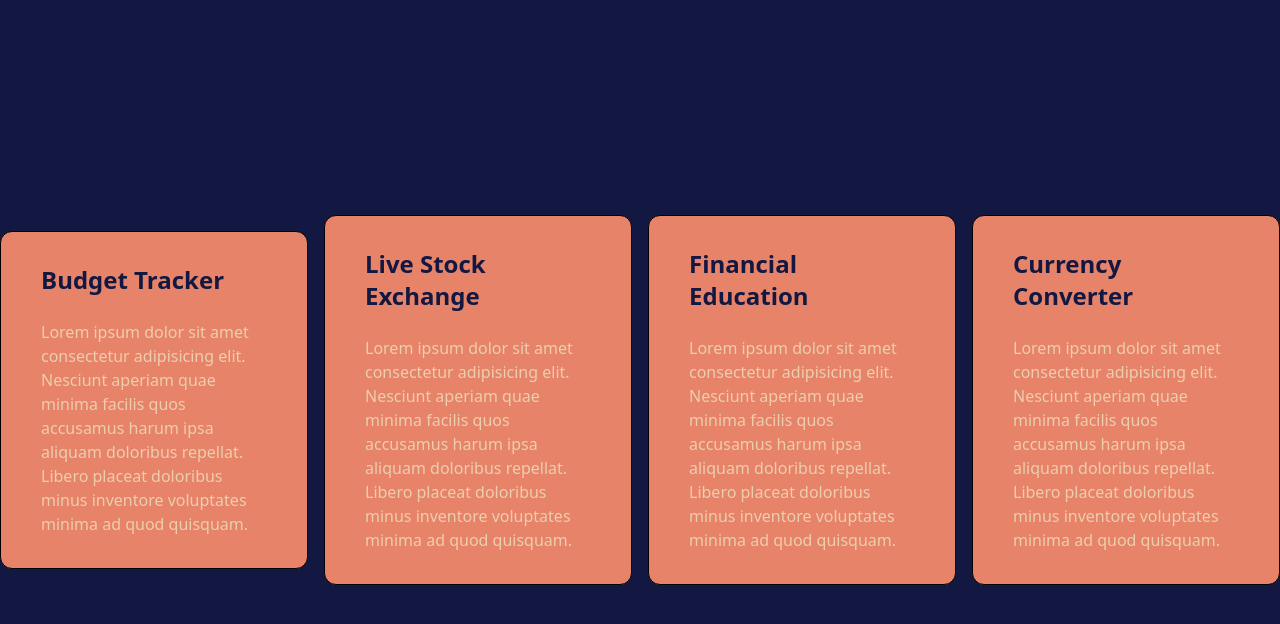
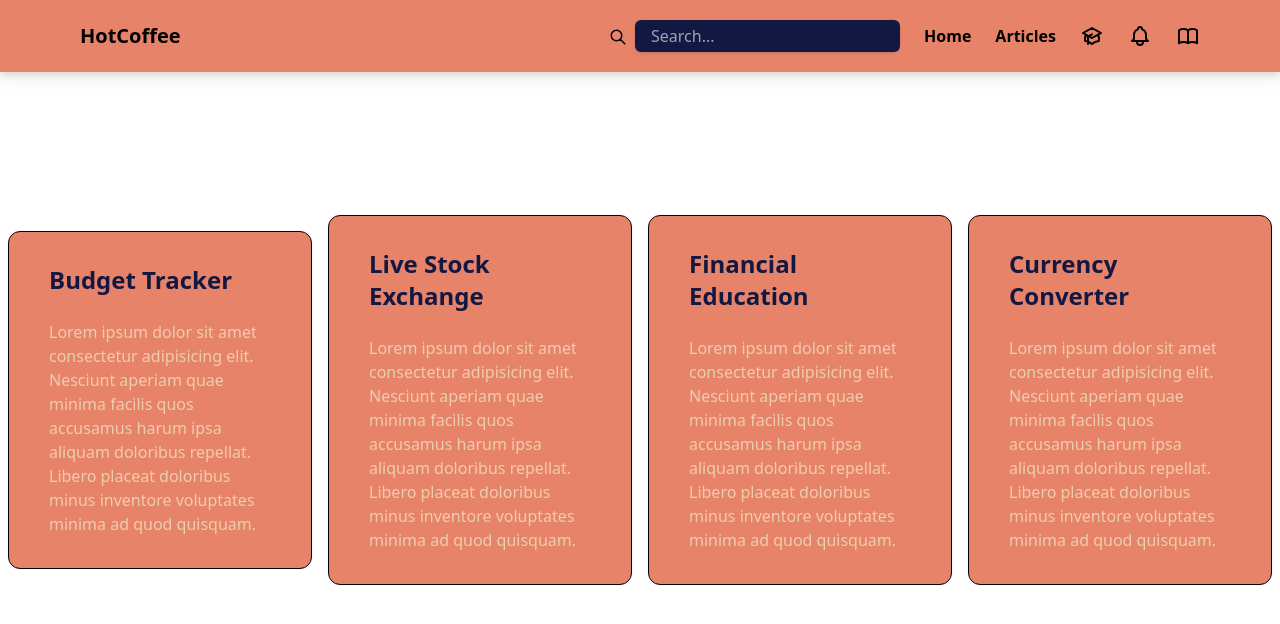
Before and after one commit to highintoxic/the-balance, a React (Vite) app in the folder frontend/: page / in a window 1280 px wide. Shown: the top 624 px of the page. Built offline with nearby package versions, Linux system fonts and the light colour scheme.

Commit message:
Added NavBar

```diff
--- a/frontend/src/App.jsx
+++ b/frontend/src/App.jsx
@@ -1,14 +1,11 @@
-import Card from "./components/card";
-import links from "./pages.json";
+import Home from './pages/home'
+import NavBar from './components/navbar';
 function App() {
 
 	return (
 		<div>
-			<div className='flex justify-center items-center h-screen space-x-4 bg-primary'>
-				{links.map((x, i) => {
-					return <Card key={i} title={x.title} desc={x.desc} link={x.link} />;
-				})}
-			</div>
+			<NavBar/>
+			<Home/>
 		</div>
 	);
 }
--- /dev/null
+++ b/frontend/src/components/navbar.jsx
@@ -0,0 +1,92 @@
+import { Component } from "react";
+
+export default class NavBar extends Component {
+	render() {
+		return (
+			<nav className='fixed top-0 z-10 w-full bg-secondary drop-shadow-lg'>
+				<div className='flex justify-between px-20 py-5 items-center'>
+					<h1 className='text-xl text-gray-800 font-bold'>HotCoffee</h1>
+					<div className='flex items-center'>
+						<div className='flex items-center px-6'>
+							<svg
+								xmlns='http://www.w3.org/2000/svg'
+								className='h-5 w-5 pt-0.5 text-gray-600'
+								fill='none'
+								viewBox='0 0 24 24'
+								stroke='currentColor'
+							>
+								<path
+									strokeLinecap='round'
+									strokeLinejoin='round'
+									strokeWidth='2'
+									d='M21 21l-6-6m2-5a7 7 0 11-14 0 7 7 0 0114 0z'
+								/>
+							</svg>
+							<input
+								className='ml-2 block w-full py-1 pl-9 pr-3 sm:px-4 sm:font-medium outline-none shadow bg-primary rounded-md'
+								type='text'
+								name='search'
+								id='search'
+								placeholder='Search...'
+							/>
+						</div>
+						<ul className='flex items-center space-x-6'>
+							<li className='font-semibold text-gray-700'>Home</li>
+							<li className='font-semibold text-gray-700'>Articles</li>
+							<li>
+								<svg
+									xmlns='http://www.w3.org/2000/svg'
+									className='h-6 w-6'
+									fill='none'
+									viewBox='0 0 24 24'
+									stroke='currentColor'
+								>
+									<path d='M12 14l9-5-9-5-9 5 9 5z' />
+									<path d='M12 14l6.16-3.422a12.083 12.083 0 01.665 6.479A11.952 11.952 0 0012 20.055a11.952 11.952 0 00-6.824-2.998 12.078 12.078 0 01.665-6.479L12 14z' />
+									<path
+										strokeLinecap='round'
+										strokeLinejoin='round'
+										strokeWidth='2'
+										d='M12 14l9-5-9-5-9 5 9 5zm0 0l6.16-3.422a12.083 12.083 0 01.665 6.479A11.952 11.952 0 0012 20.055a11.952 11.952 0 00-6.824-2.998 12.078 12.078 0 01.665-6.479L12 14zm-4 6v-7.5l4-2.222'
+									/>
+								</svg>
+							</li>
+							<li>
+								<svg
+									xmlns='http://www.w3.org/2000/svg'
+									className='h-6 w-6'
+									fill='none'
+									viewBox='0 0 24 24'
+									stroke='currentColor'
+								>
+									<path
+										strokeLinecap='round'
+										strokeLinejoin='round'
+										strokeWidth='2'
+										d='M15 17h5l-1.405-1.405A2.032 2.032 0 0118 14.158V11a6.002 6.002 0 00-4-5.659V5a2 2 0 10-4 0v.341C7.67 6.165 6 8.388 6 11v3.159c0 .538-.214 1.055-.595 1.436L4 17h5m6 0v1a3 3 0 11-6 0v-1m6 0H9'
+									/>
+								</svg>
+							</li>
+							<li>
+								<svg
+									xmlns='http://www.w3.org/2000/svg'
+									className='h-6 w-6'
+									fill='none'
+									viewBox='0 0 24 24'
+									stroke='currentColor'
+								>
+									<path
+										strokeLinecap='round'
+										strokeLinejoin='round'
+										strokeWidth='2'
+										d='M12 6.253v13m0-13C10.832 5.477 9.246 5 7.5 5S4.168 5.477 3 6.253v13C4.168 18.477 5.754 18 7.5 18s3.332.477 4.5 1.253m0-13C13.168 5.477 14.754 5 16.5 5c1.747 0 3.332.477 4.5 1.253v13C19.832 18.477 18.247 18 16.5 18c-1.746 0-3.332.477-4.5 1.253'
+									/>
+								</svg>
+							</li>
+						</ul>
+					</div>
+				</div>
+			</nav>
+		);
+	}
+}
--- /dev/null
+++ b/frontend/src/pages/home.jsx
@@ -0,0 +1,13 @@
+import links from "../pages.json";
+import Card from "../components/card";
+export default function Home() {
+	return (
+		<div className="">
+			<div className='flex justify-center items-center h-screen space-x-4 p-2'>
+				{links.map((x, i) => {
+					return <Card key={i} title={x.title} desc={x.desc} link={x.link} />;
+				})}
+			</div>
+		</div>
+	);
+}
```
